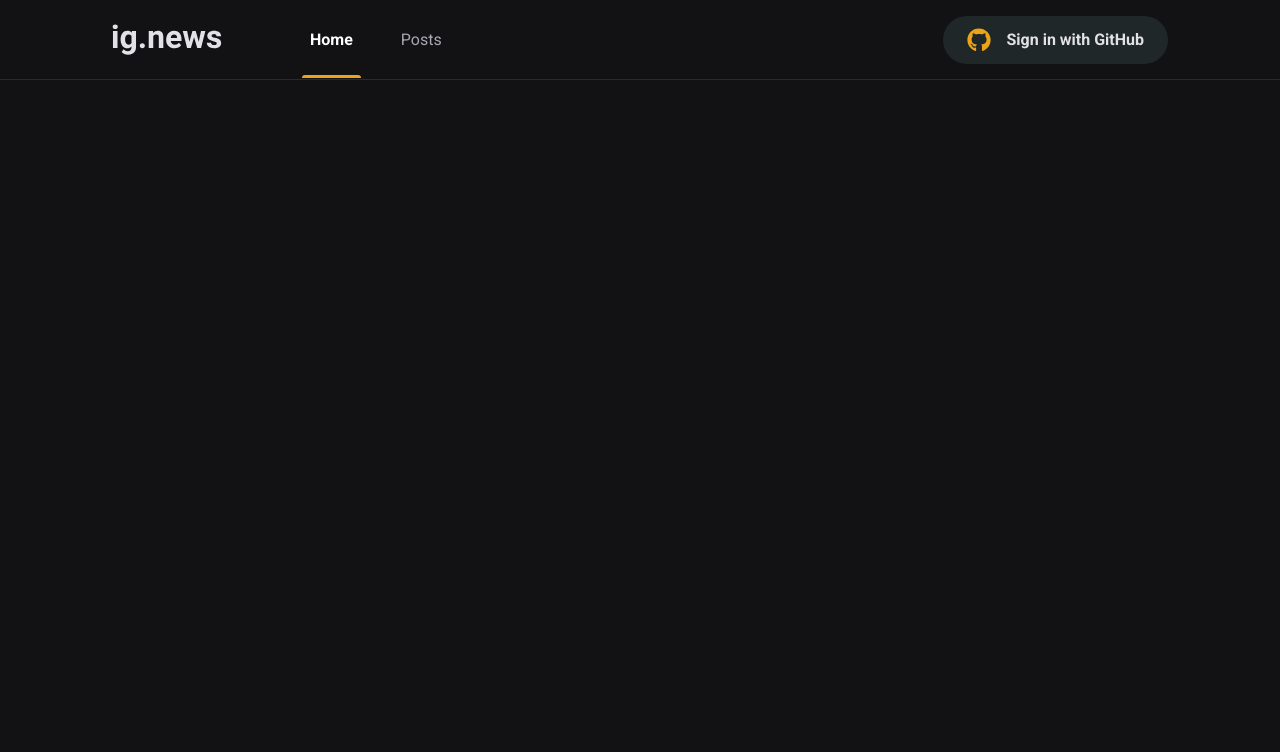
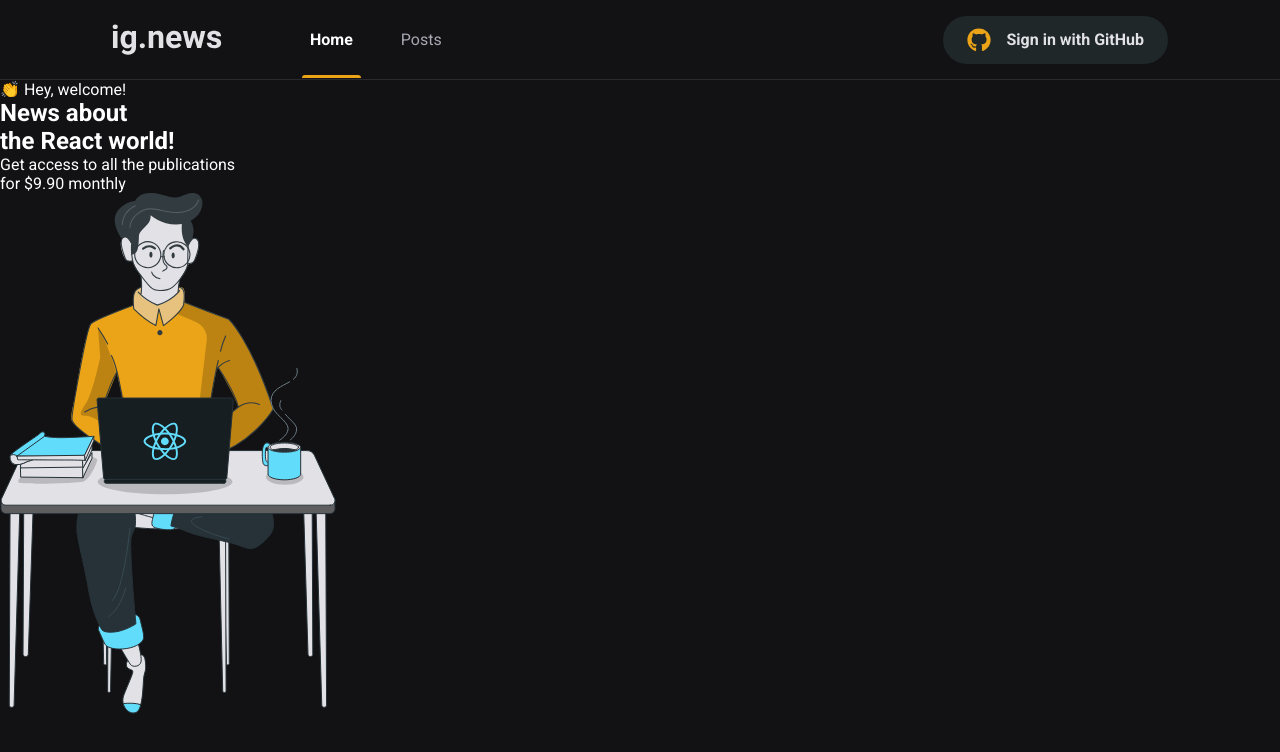
Before and after one commit to saboyagustavo/ignews, a Next.js app: page / in a window 1280 px wide. Shown: the top 752 px of the page. Built offline with nearby package versions, Linux system fonts and the light colour scheme.

Commit message:
Structured the index page.

```diff
--- a/src/pages/index.tsx
+++ b/src/pages/index.tsx
@@ -6,6 +6,24 @@ export default function Home() {
       <Head>
         <title>HOME | ig.news</title>
       </Head>
+
+      <main>
+        <section>
+          <span>👏 Hey, welcome!</span>
+          <h1>
+            News about <br />
+            the <span>React</span> world!
+          </h1>
+          <p>
+            Get access to all the publications <br />
+            for <span>$9.90 monthly</span>
+          </p>
+        </section>
+        <img
+          src='/images/avatar.svg'
+          alt='A young man sitting in a desk coding beside a coffee mug'
+        />
+      </main>
     </>
   );
 }
```
